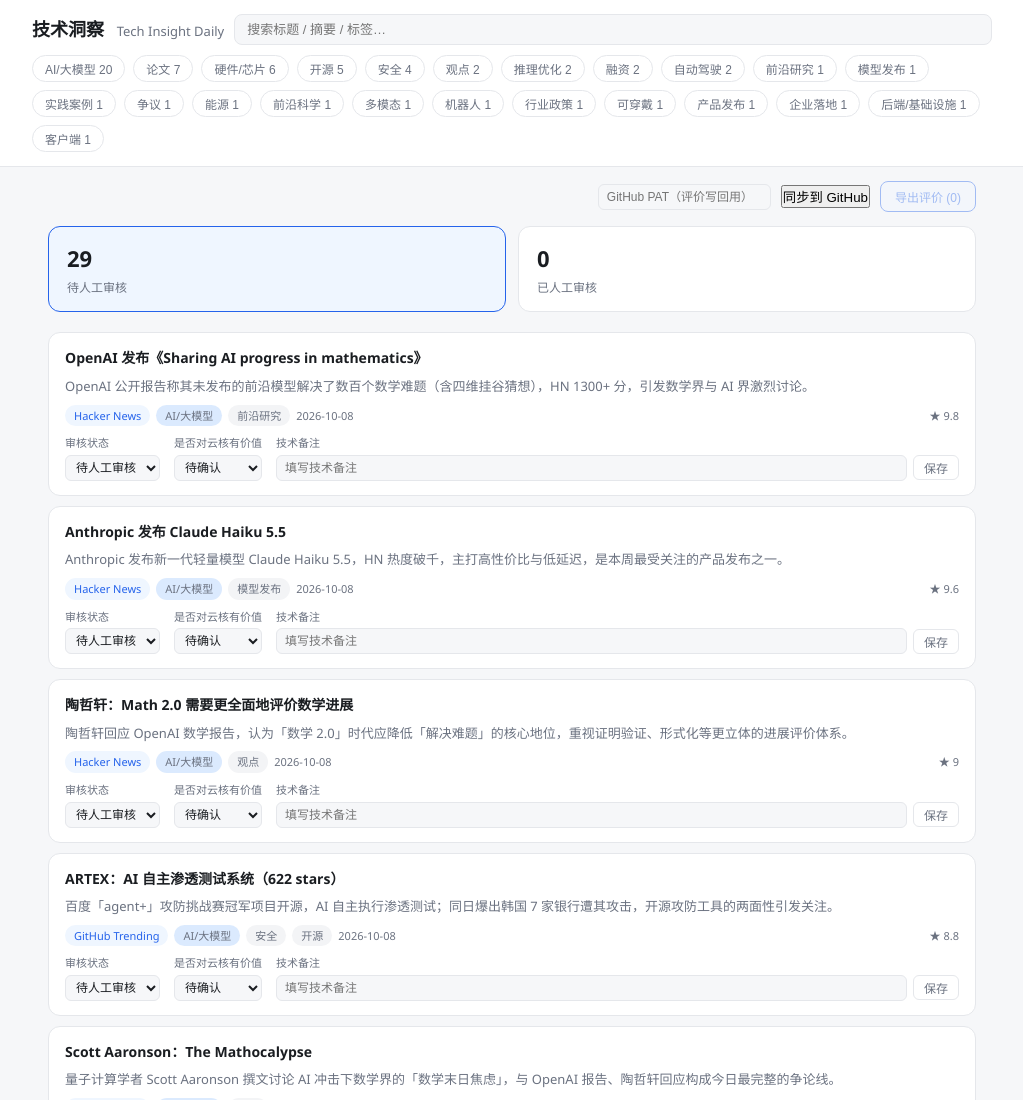
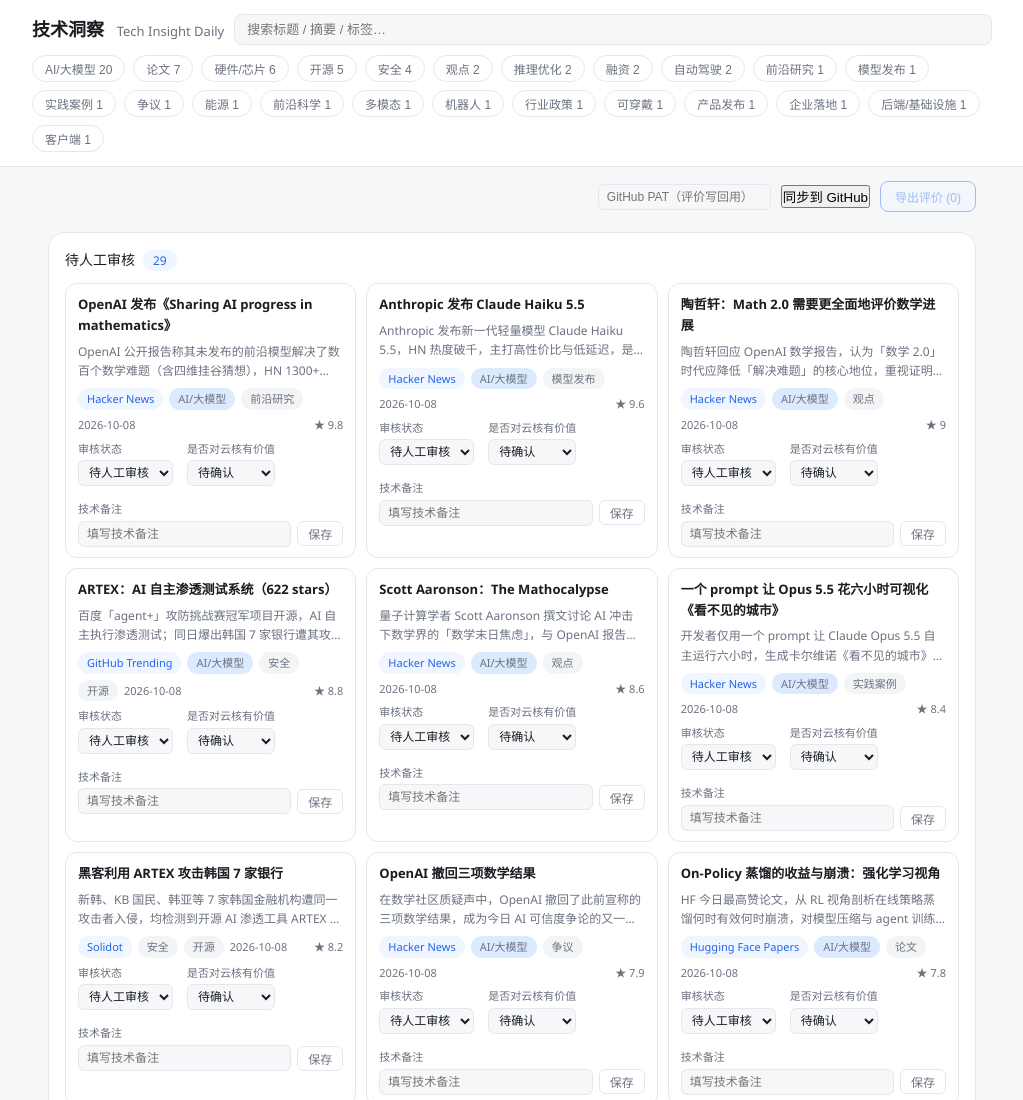
Before and after one commit to zzllulu2026/tech_insight, a plain HTML site: page index.html in a window 1280 px wide. Shown: the top 1100 px of the page, without its empty margins (128-1151 px from the left). Drawn offline with Linux system fonts and the light colour scheme.

Commit message:
v2.4: nest lead cards inside two big category cards (pending / reviewed)

```diff
--- a/index.html
+++ b/index.html
@@ -54,11 +54,16 @@
   #exportBtn{padding:6px 14px;border-radius:8px;border:1px solid var(--accent);background:var(--accent-soft);color:var(--accent);font-size:12px;cursor:pointer}
   #exportBtn:disabled{opacity:.4;cursor:default}
   .empty{text-align:center;color:var(--muted);padding:60px 0;font-size:14px}
-  .catcards{max-width:960px;margin:14px auto 0;padding:0 16px;display:flex;gap:12px}
-  .catcard{flex:1;background:var(--card);border:1px solid var(--border);border-radius:12px;padding:14px 18px;cursor:pointer}
-  .catcard.on{border-color:var(--accent);background:var(--accent-soft)}
-  .catcard .n{font-size:22px;font-weight:600;color:var(--text)}
-  .catcard .l{font-size:12px;color:var(--muted);margin-top:2px}
+  .bigcard{background:var(--card);border:1px solid var(--border);border-radius:16px;padding:16px;margin-bottom:16px}
+  .bhead{display:flex;align-items:center;gap:8px;margin-bottom:12px}
+  .bhead h2{font-size:14px;font-weight:500;color:var(--text)}
+  .bcount{background:var(--accent-soft);color:var(--accent);border-radius:999px;padding:1px 10px;font-size:12px}
+  .bhint{font-size:12px;color:var(--muted);margin-left:auto}
+  .leadgrid{display:grid;grid-template-columns:repeat(auto-fill,minmax(280px,1fr));gap:10px}
+  .leadgrid .card{margin-bottom:0;padding:10px 12px}
+  .leadgrid .card .t{font-size:13px}
+  .leadgrid .card .s{font-size:12px;display:-webkit-box;-webkit-line-clamp:2;-webkit-box-orient:vertical;overflow:hidden}
+  .leadgrid .card .review{margin-top:6px}
 </style>
 </head>
 <body>
@@ -77,13 +82,11 @@
   <button id="syncBtn" onclick="pushReviews(true)">同步到 GitHub</button>
   <button id="exportBtn" onclick="exportReviews()" disabled>导出评价 (0)</button>
 </div>
-<div class="catcards" id="catcards"></div>
 <main id="list"><div class="empty">正在加载 manifest.json …</div></main>
 
 <script>
 const CAT_CLS = {"AI/大模型":"cat-ai","后端/基础设施":"cat-infra","硬件/芯片":"cat-hw"};
 let ALL = [], MANIFEST = null, ACTIVE_TAGS = new Set(), QUERY = "";
-let CAT_FILTER = "待人工审核";
 const REVIEWS = JSON.parse(localStorage.getItem("ti_reviews") || "{}");
 
 function stateOf(it){
@@ -133,7 +136,7 @@
       }
       if (changed) {
         localStorage.setItem("ti_reviews", JSON.stringify(REVIEWS));
-        refreshExportBtn(); renderCatcards(); render();
+        refreshExportBtn(); render();
       }
       setSync(`✔ 云端 ${remote.length} 条已合并`);
     } else if (r.status === 404) { SYNC.sha = null; setSync("云端暂无评价文件，首次同步将创建"); }
@@ -163,7 +166,7 @@
   REVIEWS[id].note = el.value;
   REVIEWS[id].reviewed_at = new Date().toISOString();
   localStorage.setItem("ti_reviews", JSON.stringify(REVIEWS));
-  refreshExportBtn(); renderCatcards(); render();
+  refreshExportBtn(); render();
   pushReviews(true);
 }
 function scheduleSync(){
@@ -228,30 +231,22 @@
 function render(){
   const list = document.getElementById("list");
   let items = ALL;
-  if (CAT_FILTER) items = items.filter(i => stateOf(i) === CAT_FILTER);
   if (ACTIVE_TAGS.size) items = items.filter(i => (i.tags||[]).some(t=>ACTIVE_TAGS.has(t)));
   if (QUERY) {
     const q = QUERY.toLowerCase();
     items = items.filter(i => (i.title+i.summary+(i.tags||[]).join()).toLowerCase().includes(q));
   }
-  if (!items.length){ list.innerHTML = `<div class="empty">没有匹配的线索</div>`; return; }
-  list.innerHTML = items.map(card).join("");
-}
-
-function setCat(c){
-  CAT_FILTER = (CAT_FILTER === c) ? "" : c;
-  renderCatcards(); render();
-}
-function renderCatcards(){
-  const pend = ALL.filter(i => stateOf(i) === "待人工审核").length;
-  const done = ALL.length - pend;
-  document.getElementById("catcards").innerHTML = `
-    <div class="catcard ${CAT_FILTER==="待人工审核"?"on":""}" onclick="setCat('待人工审核')">
-      <div class="n">${pend}</div><div class="l">待人工审核</div>
-    </div>
-    <div class="catcard ${CAT_FILTER==="已人工审核"?"on":""}" onclick="setCat('已人工审核')">
-      <div class="n">${done}</div><div class="l">已人工审核</div>
+  const pend = items.filter(i => stateOf(i) === "待人工审核");
+  const done = items.filter(i => stateOf(i) === "已人工审核");
+  const sec = (title, arr) => `
+    <div class="bigcard">
+      <div class="bhead">
+        <h2>${title}</h2><span class="bcount">${arr.length}</span>
+        ${arr.length?"":`<span class="bhint">暂无线索</span>`}
+      </div>
+      ${arr.length?`<div class="leadgrid">${arr.map(card).join("")}</div>`:""}
     </div>`;
+  list.innerHTML = sec("待人工审核", pend) + sec("已人工审核", done);
 }
 
 function updReview(id, field, value){
@@ -259,7 +254,7 @@
   REVIEWS[id][field] = value;
   REVIEWS[id].reviewed_at = new Date().toISOString();
   localStorage.setItem("ti_reviews", JSON.stringify(REVIEWS));
-  refreshExportBtn(); renderCatcards(); render();
+  refreshExportBtn(); render();
   scheduleSync();
 }
 function exportReviews(){
@@ -293,7 +288,7 @@
       `<div class="empty">未找到 leads/manifest.json —— 请先运行数据生成步骤，或通过本地 HTTP 服务打开本页（如 <code>npx serve</code>）</div>`;
     return;
   }
-  refreshExportBtn(); renderTagbar(); renderCatcards(); render();
+  refreshExportBtn(); renderTagbar(); render();
   if (TOKEN) { document.getElementById("tokenInput").value = TOKEN; pullReviews(); }
 })();
 </script>
```
